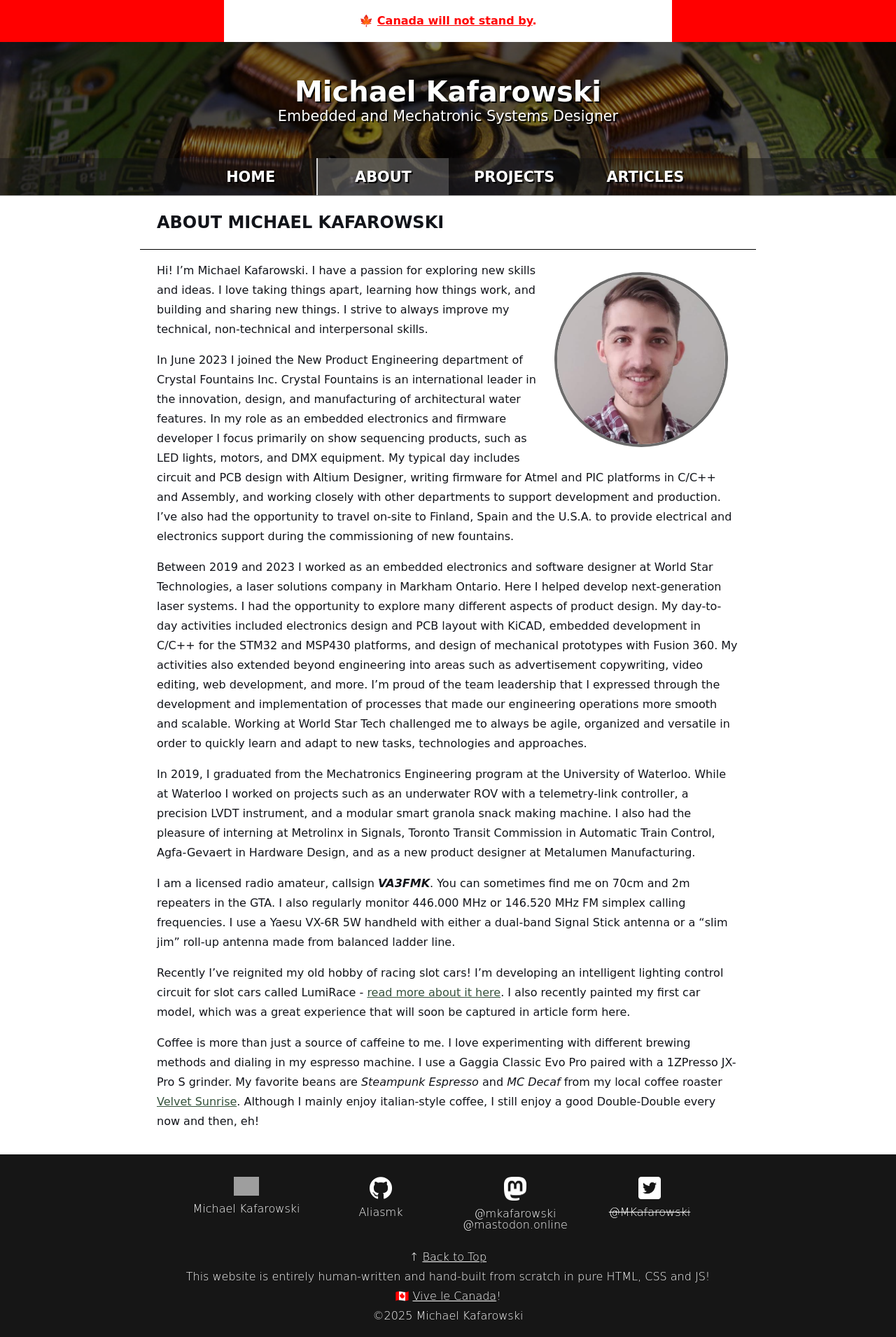
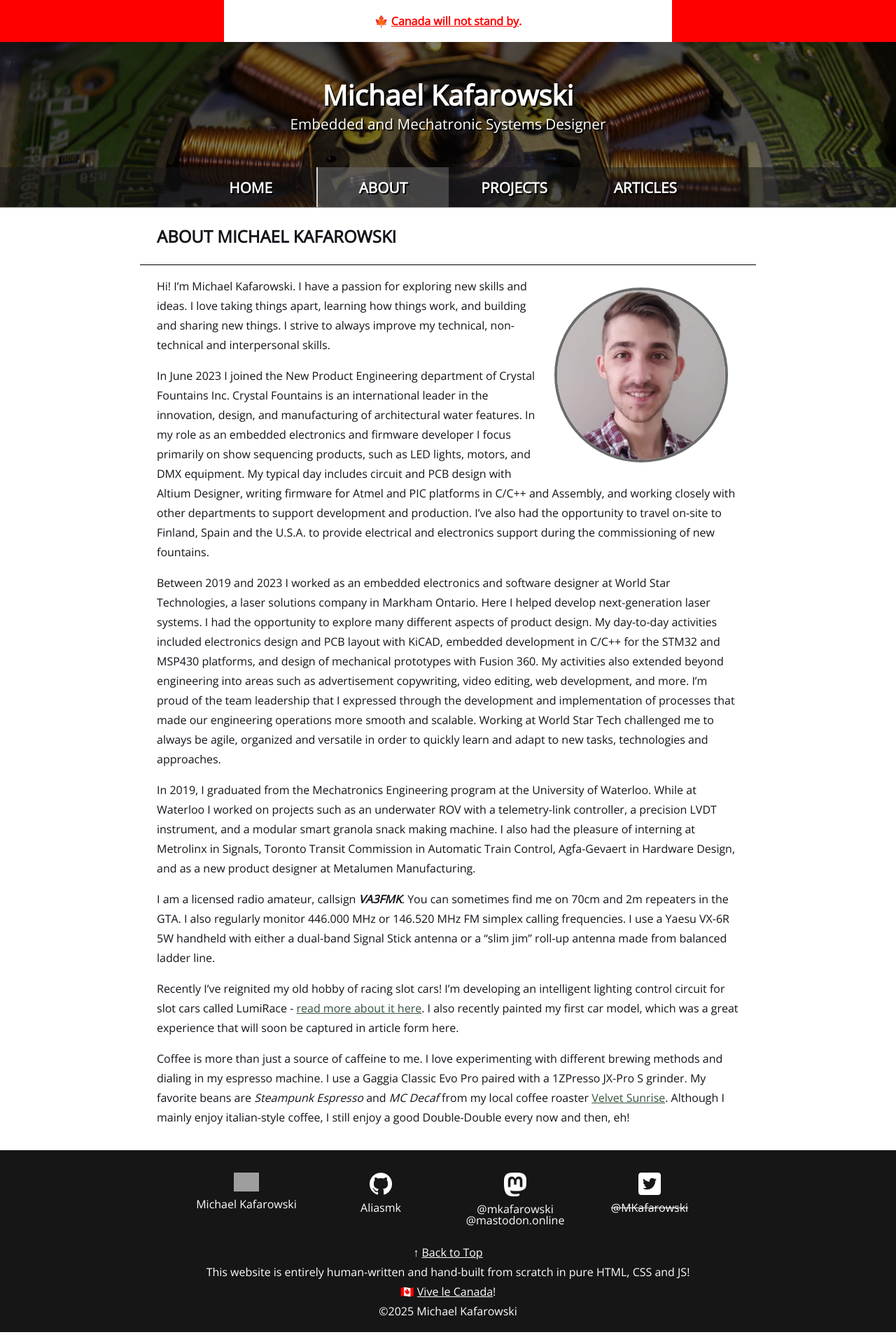
Before and after one commit to Aliasmk/aliasmk.github.io, a Jekyll site: the page built from about.md, in a window 1280 px wide. Shown: the whole page at 70% size. Built offline with Jekyll 4.4.1, drawn with Linux system fonts in a browser that asks for light colours; grey boxes are pictures that could not be loaded.

Commit message:
Update main.scss

```diff
--- a/_sass/main.scss
+++ b/_sass/main.scss
@@ -14,7 +14,7 @@ body {
   grid-template-rows: [notice]auto [header]auto [main]1fr [footer]auto;
   grid-template-columns: 100%;
 
-  font-family:  "Comic Sans MS", "Comic Sans", cursive;
+  font-family: 'Open Sans', sans-serif;
   color: rgb(18, 20, 26);
 }
 
```
